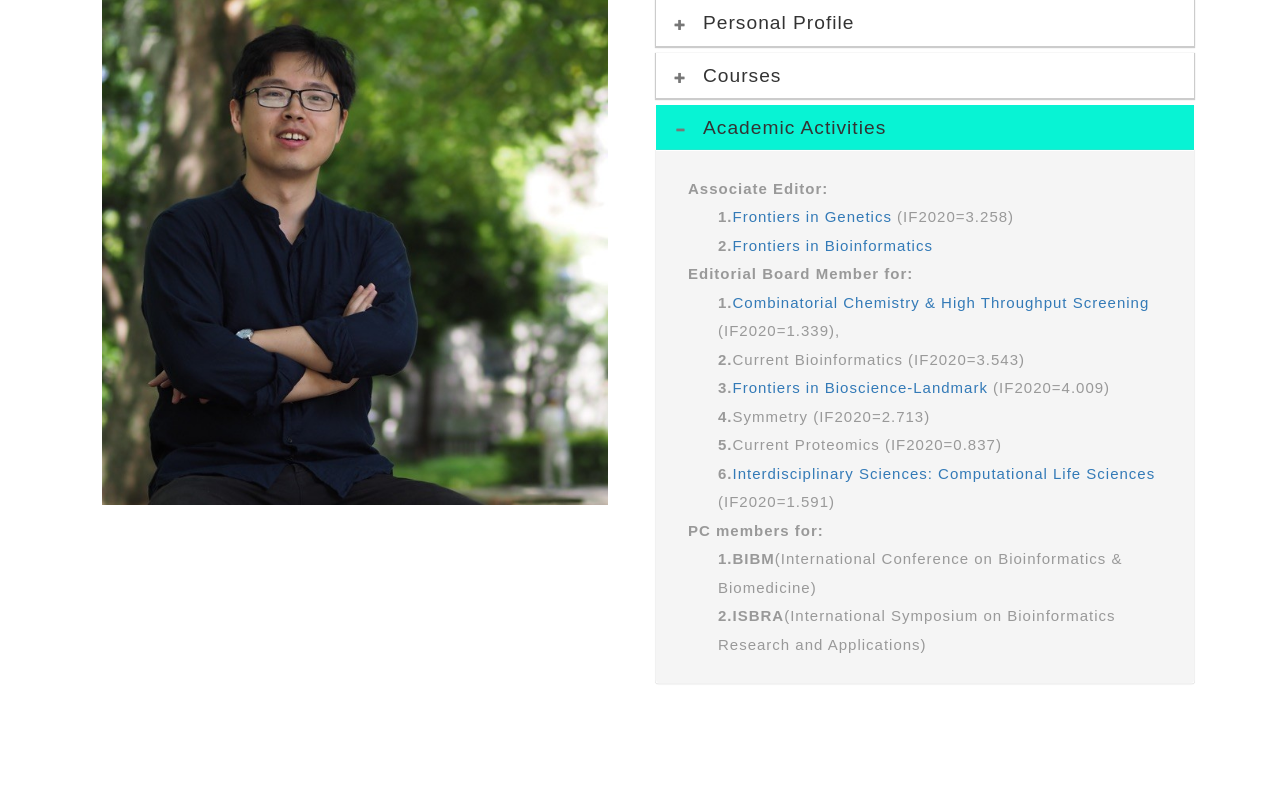
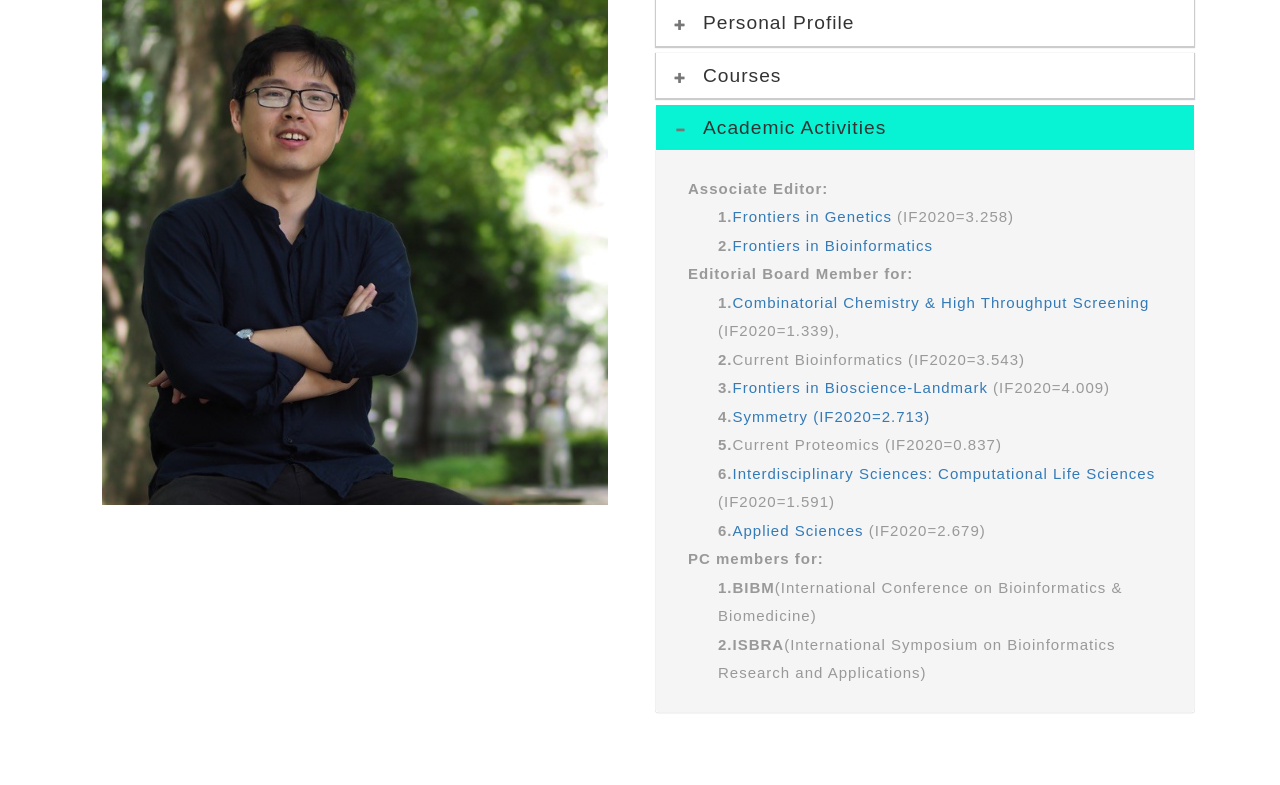
Before and after one commit to Challis-yin/weilab_web, a Flask app: page /currentmember in a window 1280 px wide. Shown: the part 515-1300 px from the top of the page. Run offline with Flask 2, Linux system fonts and the light colour scheme; some libraries are stand-ins or nearby versions.

Commit message:
浩清——yyds

```diff
--- a/templates/about.html
+++ b/templates/about.html
@@ -140,15 +140,16 @@
 						<div id="collapseThree" class="panel-collapse collapse in" role="tabpanel" aria-labelledby="headingThree" aria-expanded="true">
 							<div class="panel-body panel_text">
 								<p><b>Associate Editor:</b>
-									<p style="margin-left: 30px;"><b>1.</b><a herf = "https://www.frontiersin.org/journals/genetics#editorial-board">Frontiers in Genetics</a> (IF2020=3.258)</p>
-									<P style="margin-left: 30px;"><b>2.</b><a herf = "https://www.frontiersin.org/journals/bioinformatics#editorial-board">Frontiers in Bioinformatics</a></P>
+									<p style="margin-left: 30px;"><b>1.</b><a href = "https://www.frontiersin.org/journals/genetics#editorial-board">Frontiers in Genetics</a> (IF2020=3.258)</p>
+									<P style="margin-left: 30px;"><b>2.</b><a href = "https://www.frontiersin.org/journals/bioinformatics#editorial-board">Frontiers in Bioinformatics</a></P>
 <p><b>Editorial Board Member for:</b></p>
-<p style="margin-left: 30px;"><b>1.</b><a herf="https://benthamscience.com/editorial-policies-main.php">Combinatorial Chemistry & High Throughput Screening</a> (IF2020=1.339),</p>
+<p style="margin-left: 30px;"><b>1.</b><a href="https://benthamscience.com/editorial-policies-main.php">Combinatorial Chemistry & High Throughput Screening</a> (IF2020=1.339),</p>
 <p style="margin-left: 30px;"><b>2.</b>Current Bioinformatics (IF2020=3.543)</p>
-<p style="margin-left: 30px;"><b>3.</b><a herf = "https://www.fbscience.com/Landmark/editorial-board">Frontiers in Bioscience-Landmark</a> (IF2020=4.009)</p>
-<p style="margin-left: 30px;"><b>4.</b>Symmetry (IF2020=2.713)</p>
+<p style="margin-left: 30px;"><b>3.</b><a href = "https://www.fbscience.com/Landmark/editorial-board">Frontiers in Bioscience-Landmark</a> (IF2020=4.009)</p>
+<p style="margin-left: 30px;"><b>4.</b><a href = "https://www.mdpi.com/editors">Symmetry (IF2020=2.713)</a></p>
 <p style="margin-left: 30px;"><b>5.</b>Current Proteomics (IF2020=0.837)</p>
-<p style="margin-left: 30px;"><b>6.</b><a herf="https://www.insc.in/home/editorial_board.php">Interdisciplinary Sciences: Computational Life Sciences</a> (IF2020=1.591)</p>
+<p style="margin-left: 30px;"><b>6.</b><a href="https://www.insc.in/home/editorial_board.php">Interdisciplinary Sciences: Computational Life Sciences</a> (IF2020=1.591)</p>
+<p style="margin-left: 30px;"><b>6.</b><a href="https://www.mdpi.com/journal/applsci">Applied Sciences</a> (IF2020=2.679)</p>
 
 
 <p><b>PC members for:</b>
```
